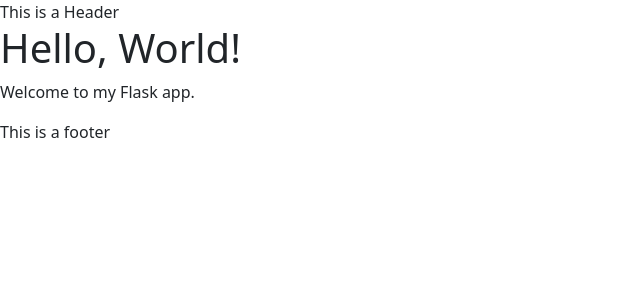
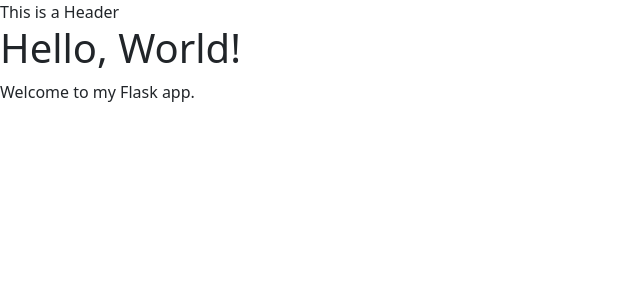
Before and after one commit to PeterNg2333/CSCI4140-CLIP-Frame-Identifier, a Flask app: page /index.html in a window 1280 px wide. Shown: the top 300 px of the page, without its empty margins (0-640 px from the left). Run offline with Flask 3, Linux system fonts and the light colour scheme.

Commit message:
Correct Typo

```diff
--- a/my-flask-app/app/templates/index.html
+++ b/my-flask-app/app/templates/index.html
@@ -13,7 +13,6 @@
         <p>Welcome to my Flask app.</p>
 
         <!-- Footer -->
-        {% include './components/Footer.html' %}
 
         <!-- Scripts -->
         {% include './components/Scripts.html' %}
```
